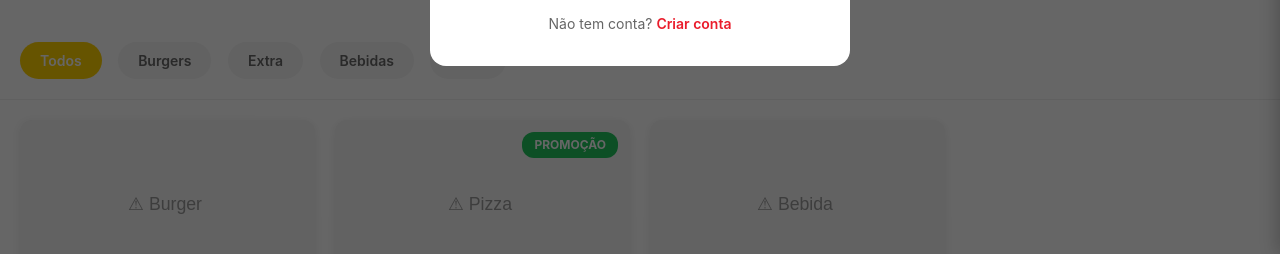
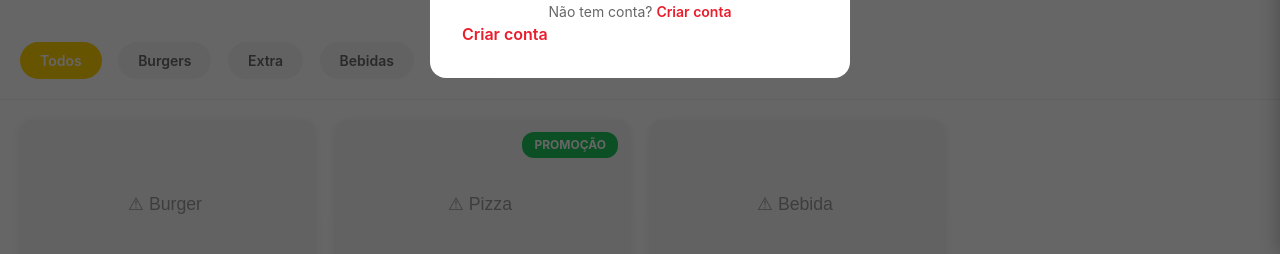
Before and after one commit to Iraldo49/menusabor, a plain HTML site: page index.html in a window 1280 px wide. Both pictures are taken after a click on the button "Entrar". Shown: the part 546-800 px from the top of the page. Drawn offline with nearby package versions, Linux system fonts and the light colour scheme.

```diff
--- a/index.html
+++ b/index.html
@@ -174,6 +174,7 @@
           <span id="login-switch-text">Não tem conta?</span>
           <a href="#" id="login-switch" style="color: #ea1d2c; font-weight: 600;">Criar conta</a>
         </p>
+        <a href="#" id="login-switch" style="color: #ea1d2c; font-weight: 600;">Criar conta</a>
       </div>
     </div>
 
```
